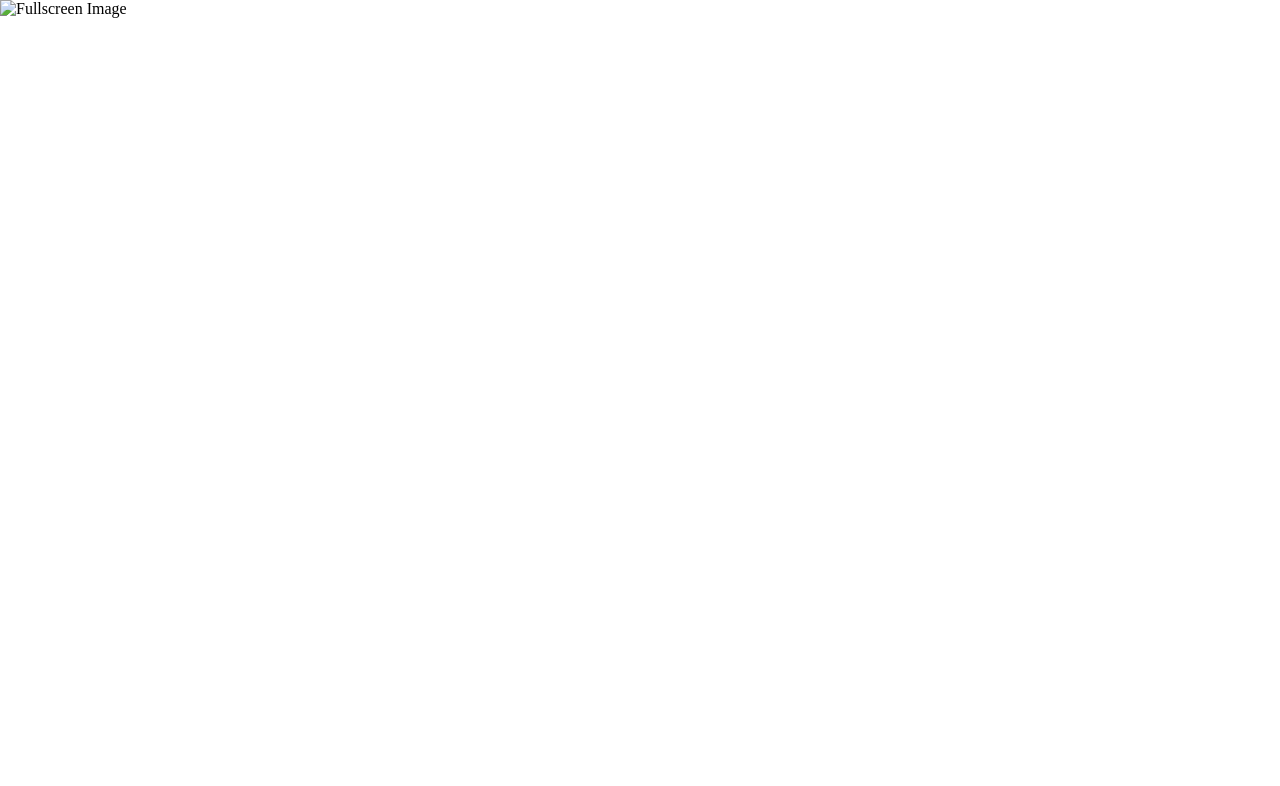
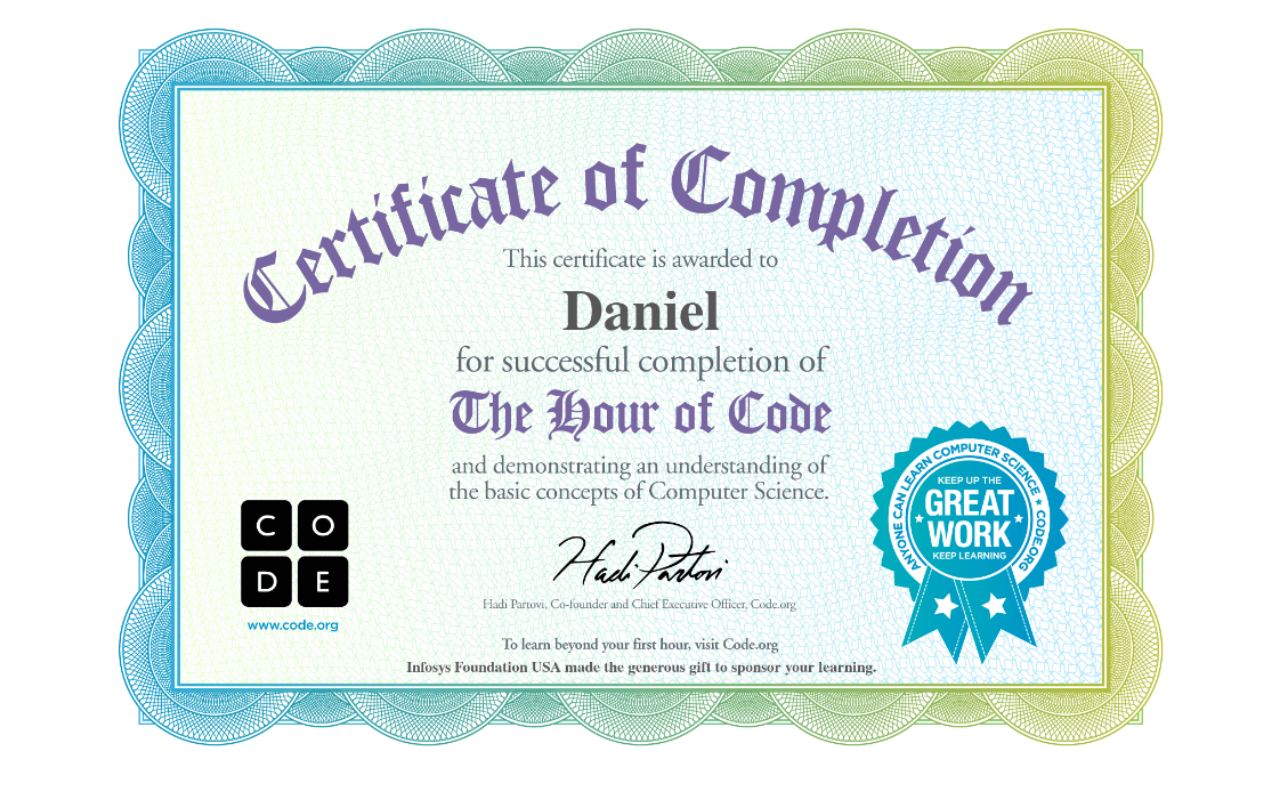
Before and after one commit to dannydog99/Certificate, a plain HTML site: page index.html in a window 1280 px wide. Drawn offline with Linux system fonts and the light colour scheme.

Commit message:
Update index.html

```diff
--- a/index.html
+++ b/index.html
@@ -29,7 +29,7 @@
 </head>
 <body>
     <div class="fullscreen-bg">
-        <img src="your_image_url_here.jpg" alt="Fullscreen Image">
+        <img src="Certificate.jpg" alt="Fullscreen Image">
     </div>
 </body>
 </html>
```
